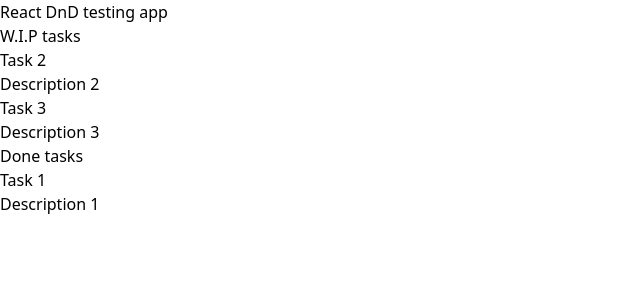
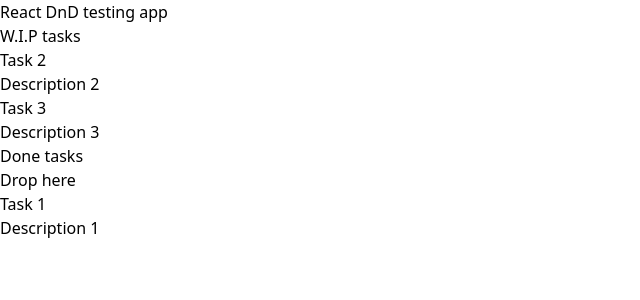
Before and after one commit to JefteMedeiros/react-dnd-todo-list, a React (Vite) app: page / in a window 1280 px wide. Shown: the top 300 px of the page, without its empty margins (0-640 px from the left). Built offline with nearby package versions, Linux system fonts and the light colour scheme.

Commit message:
added drop layer

```diff
--- a/src/components/done-tasks.tsx
+++ b/src/components/done-tasks.tsx
@@ -1,6 +1,7 @@
 import { Task } from "../types/task"
 
 import { TaskCard } from "./task-card"
+import { TaskTarget } from "./task-target"
 
 interface Props {
   tasks: Task[]
@@ -11,6 +12,7 @@ export function DoneTasks({ tasks }: Props) {
     <div className="space-y-4 bg-emerald-400 min-w-80 p-4 rounded-md shadow-md">
       <h2 className="text-2xl font-bold text-white">Done tasks</h2>
       <div className="border-white rounded-full border-[1px]" />
+      <TaskTarget />
       <div className="flex flex-col gap-4">
         {tasks
           .filter((task) => task.isDone)
--- a/src/components/task-card.tsx
+++ b/src/components/task-card.tsx
@@ -11,6 +11,7 @@ export function TaskCard({ task }: Props) {
   const [{ isDragging }, drag] = useDrag({
     item: {
       type: itemTypes.CARD,
+      id: task.id,
     },
     type: itemTypes.CARD,
     collect: (monitor) => ({
--- /dev/null
+++ b/src/components/task-target.tsx
@@ -0,0 +1,23 @@
+import { useDrop } from "react-dnd"
+
+import itemTypes from "../utils/itemTypes"
+
+// interface Props {}
+
+export function TaskTarget() {
+  const [{ isOver }, drop] = useDrop({
+    accept: itemTypes.CARD,
+    drop: (item) => console.log("dropped ", item),
+    collect: (monitor) => ({
+      isOver: !!monitor.isOver(),
+    }),
+  })
+
+  const styles = isOver ? "bg-yellow-900" : "bg-purple-500"
+
+  return (
+    <div ref={drop} className={styles + " w-full p-2 rounded-md min-h-[400px]"}>
+      Drop here
+    </div>
+  )
+}
```
